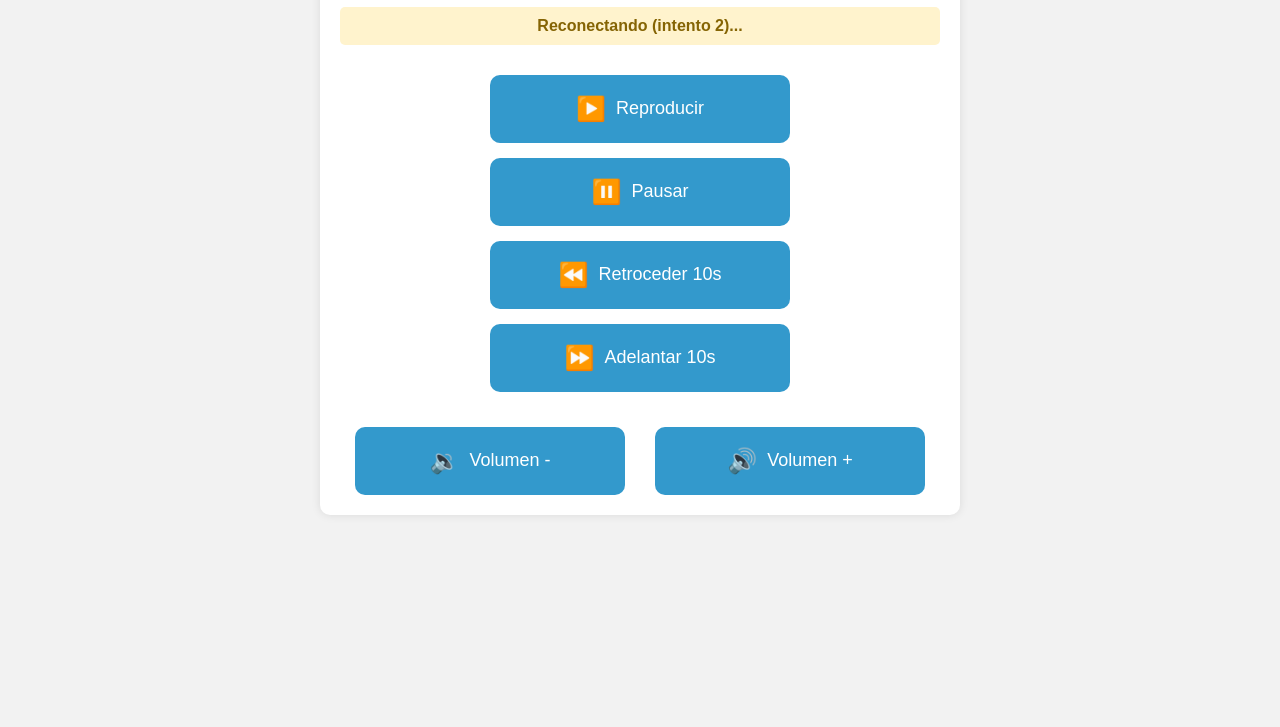
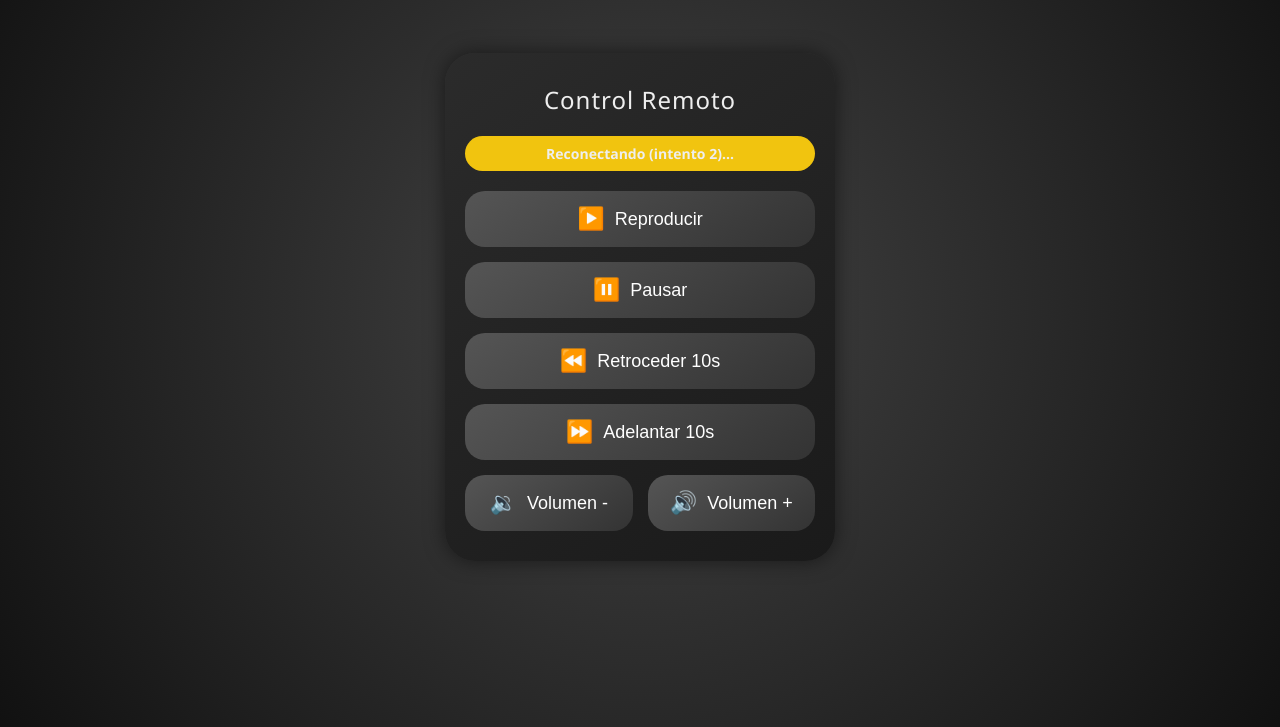
Before and after one commit to LluisJV/gdie, a website: page public/remote.html in a window 1280 px wide. Shown: the part 113-840 px from the top of the page. Before the commit the page ends 800 px from the top, so only its background shows below. Drawn offline with Linux system fonts and the light colour scheme.

Commit message:
cuestionario + control remoto

```diff
--- a/public/remote.html
+++ b/public/remote.html
@@ -3,93 +3,98 @@
   <head>
     <meta charset="UTF-8" />
     <meta name="viewport" content="width=device-width, initial-scale=1.0" />
-    <title>Control Remoto de Video</title>
+    <title>Control Remoto de Video - Mando TV</title>
     <style>
+      /* Estilos generales */
       body {
-        font-family: Arial, sans-serif;
-        text-align: center;
+        background: radial-gradient(circle, #444 0%, #111 100%);
+        font-family: 'Segoe UI', Tahoma, Geneva, Verdana, sans-serif;
         margin: 0;
         padding: 20px;
-        background-color: #f2f2f2;
+        display: flex;
+        justify-content: center;
+        align-items: center;
+        height: 100vh;
       }
-      .container {
-        max-width: 600px;
-        margin: 0 auto;
-        background-color: white;
-        border-radius: 10px;
-        padding: 20px;
-        box-shadow: 0 0 10px rgba(0, 0, 0, 0.1);
+
+      /* Contenedor estilo mando */
+      .remote-container {
+        background: linear-gradient(145deg, #2b2b2b, #1a1a1a);
+        border-radius: 30px;
+        box-shadow: 0 0 20px rgba(0, 0, 0, 0.5);
+        padding: 30px 20px;
+        width: 350px;
+        color: #eee;
+        text-align: center;
       }
-      h1 {
-        color: #333;
+
+      .remote-title {
+        font-size: 24px;
+        margin-bottom: 20px;
+        letter-spacing: 1px;
       }
+
+      /* Estado de conexión */
       .connection-status {
-        margin: 20px 0;
-        padding: 10px;
-        border-radius: 5px;
+        margin-bottom: 20px;
+        padding: 8px;
+        border-radius: 20px;
+        font-size: 14px;
         font-weight: bold;
       }
-      .connected {
-        background-color: #d4edda;
-        color: #155724;
-      }
-      .disconnected {
-        background-color: #f8d7da;
-        color: #721c24;
-      }
-      .connecting {
-        background-color: #fff3cd;
-        color: #856404;
-      }
-      .controls {
+      .connected { background-color: #2ecc71; }
+      .disconnected { background-color: #e74c3c; }
+      .connecting { background-color: #f1c40f; }
+
+      /* Botones estilo mando */
+      .control-buttons {
         display: flex;
         flex-direction: column;
         gap: 15px;
-        margin-top: 30px;
       }
+
       button {
-        padding: 20px;
-        margin: 0 auto;
-        width: 80%;
-        max-width: 300px;
+        width: 100%;
+        padding: 15px;
+        border: none;
+        border-radius: 20px;
         font-size: 18px;
-        border-radius: 10px;
-        border: none;
-        background-color: #3399cc;
-        color: white;
-        cursor: pointer;
         display: flex;
         align-items: center;
         justify-content: center;
-        transition: background-color 0.3s;
+        background: linear-gradient(145deg, #555, #333);
+        color: #fff;
+        cursor: pointer;
+        transition: transform 0.1s, box-shadow 0.2s;
       }
-      button:hover {
-        background-color: #297aa3;
+
+      button:active {
+        transform: scale(0.97);
+        box-shadow: inset 0 0 10px rgba(0,0,0,0.6);
       }
-      button:active {
-        transform: scale(0.98);
+
+      button .button-icon {
+        margin-right: 10px;
+        font-size: 22px;
       }
-      .button-icon {
-        font-size: 24px;
-        margin-right: 10px;
-      }
+
+      /* Controles de volumen en línea */
       .volume-controls {
         display: flex;
-        justify-content: space-between;
-        margin-top: 20px;
+        gap: 15px;
       }
-      .volume-button {
-        width: 45%;
+
+      .volume-controls button {
+        flex: 1;
       }
     </style>
   </head>
   <body>
-    <div class="container">
-      <h1>Control Remoto</h1>
+    <div class="remote-container">
+      <div class="remote-title">Control Remoto</div>
+      <div id="status" class="connection-status disconnected">No conectado</div>
 
-      <div class="connection-status disconnected" id="status">No conectado</div>
-
-      <div class="controls">
+      <div class="control-buttons">
         <button id="playBtn">
           <span class="button-icon">▶️</span> Reproducir
         </button>
@@ -102,12 +107,11 @@
         <button id="forwardBtn">
           <span class="button-icon">⏩</span> Adelantar 10s
         </button>
-
         <div class="volume-controls">
-          <button id="volumeDownBtn" class="volume-button">
+          <button id="volumeDownBtn">
             <span class="button-icon">🔉</span> Volumen -
           </button>
-          <button id="volumeUpBtn" class="volume-button">
+          <button id="volumeUpBtn">
             <span class="button-icon">🔊</span> Volumen +
           </button>
         </div>
@@ -117,7 +121,6 @@
     <script>
       // Configuración para conectarse al WebSocket
       const wsProtocol = window.location.protocol === "https:" ? "wss:" : "ws:";
-      // URL del servidor WebSocket externo (cambiar según donde esté alojado)
       const wsServerUrl = "ws://localhost:8080"; // Cambiar a la IP o dominio donde esté el servidor
       let socket;
       let reconnectAttempts = 0;
@@ -150,17 +153,12 @@
             const data = JSON.parse(event.data);
             console.log("Mensaje recibido:", data);
 
-            // Mostrar confirmaciones de comandos
             if (data.type === "ack") {
               console.log(`Comando ${data.action} entregado correctamente`);
             }
-
-            // Mostrar mensajes del sistema
             if (data.type === "system") {
               console.log(`Mensaje del sistema: ${data.message}`);
             }
-
-            // Mostrar errores
             if (data.type === "error") {
               console.error(`Error: ${data.message}`);
               updateConnectionStatus("connected", `Error: ${data.message}`);
@@ -177,19 +175,12 @@
           updateConnectionStatus("disconnected", "Desconectado");
           console.log("Desconectado del servidor WebSocket");
 
-          // Intentar reconectar
           if (reconnectAttempts < maxReconnectAttempts) {
             reconnectAttempts++;
             setTimeout(connectWebSocket, reconnectDelay);
-            updateConnectionStatus(
-              "connecting",
-              `Reconectando (intento ${reconnectAttempts})...`
-            );
+            updateConnectionStatus("connecting", `Reconectando (intento ${reconnectAttempts})...`);
           } else {
-            updateConnectionStatus(
-              "disconnected",
-              "No se pudo conectar. Refresca la página para intentar de nuevo."
-            );
+            updateConnectionStatus("disconnected", "No se pudo conectar. Refresca la página para intentar de nuevo.");
           }
         };
 
@@ -198,13 +189,13 @@
         };
       }
 
-      // Actualizar el estado de la conexión en la UI
+      // Actualiza el estado de la conexión en la UI
       function updateConnectionStatus(state, message) {
         statusElement.textContent = message;
         statusElement.className = `connection-status ${state}`;
       }
 
-      // Enviar un comando al servidor
+      // Envía comandos al servidor
       function sendCommand(action, value = null) {
         if (socket && socket.readyState === WebSocket.OPEN) {
           const command = { action };
@@ -215,25 +206,20 @@
           console.log("Comando enviado:", command);
         } else {
           console.warn("No hay conexión para enviar comandos");
-          updateConnectionStatus(
-            "disconnected",
-            "No hay conexión. Reconectando..."
-          );
+          updateConnectionStatus("disconnected", "No hay conexión. Reconectando...");
           connectWebSocket();
         }
       }
 
-      // Configurar event listeners para los botones
+      // Configuración de eventos para los botones
       playBtn.addEventListener("click", () => sendCommand("play"));
       pauseBtn.addEventListener("click", () => sendCommand("pause"));
       rewindBtn.addEventListener("click", () => sendCommand("seek", -10));
       forwardBtn.addEventListener("click", () => sendCommand("seek", 10));
       volumeUpBtn.addEventListener("click", () => sendCommand("volume", 0.1));
-      volumeDownBtn.addEventListener("click", () =>
-        sendCommand("volume", -0.1)
-      );
+      volumeDownBtn.addEventListener("click", () => sendCommand("volume", -0.1));
 
-      // Iniciar la conexión cuando la página cargue
+      // Inicia la conexión cuando la página cargue
       document.addEventListener("DOMContentLoaded", connectWebSocket);
     </script>
   </body>
```
Also changed, not shown: public/video.html (+141 -0 lines), public/index.html (line endings or trailing spaces).
